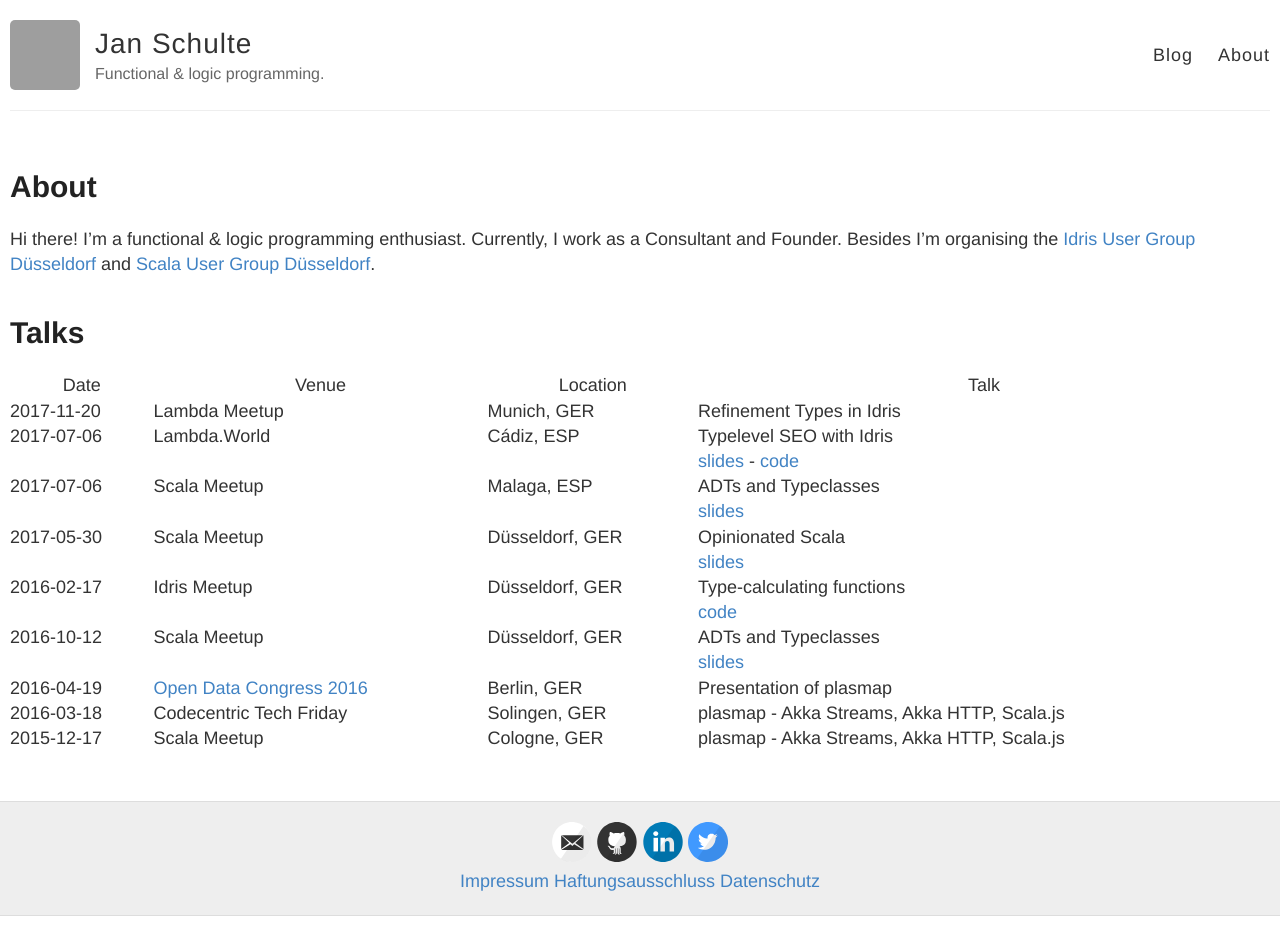
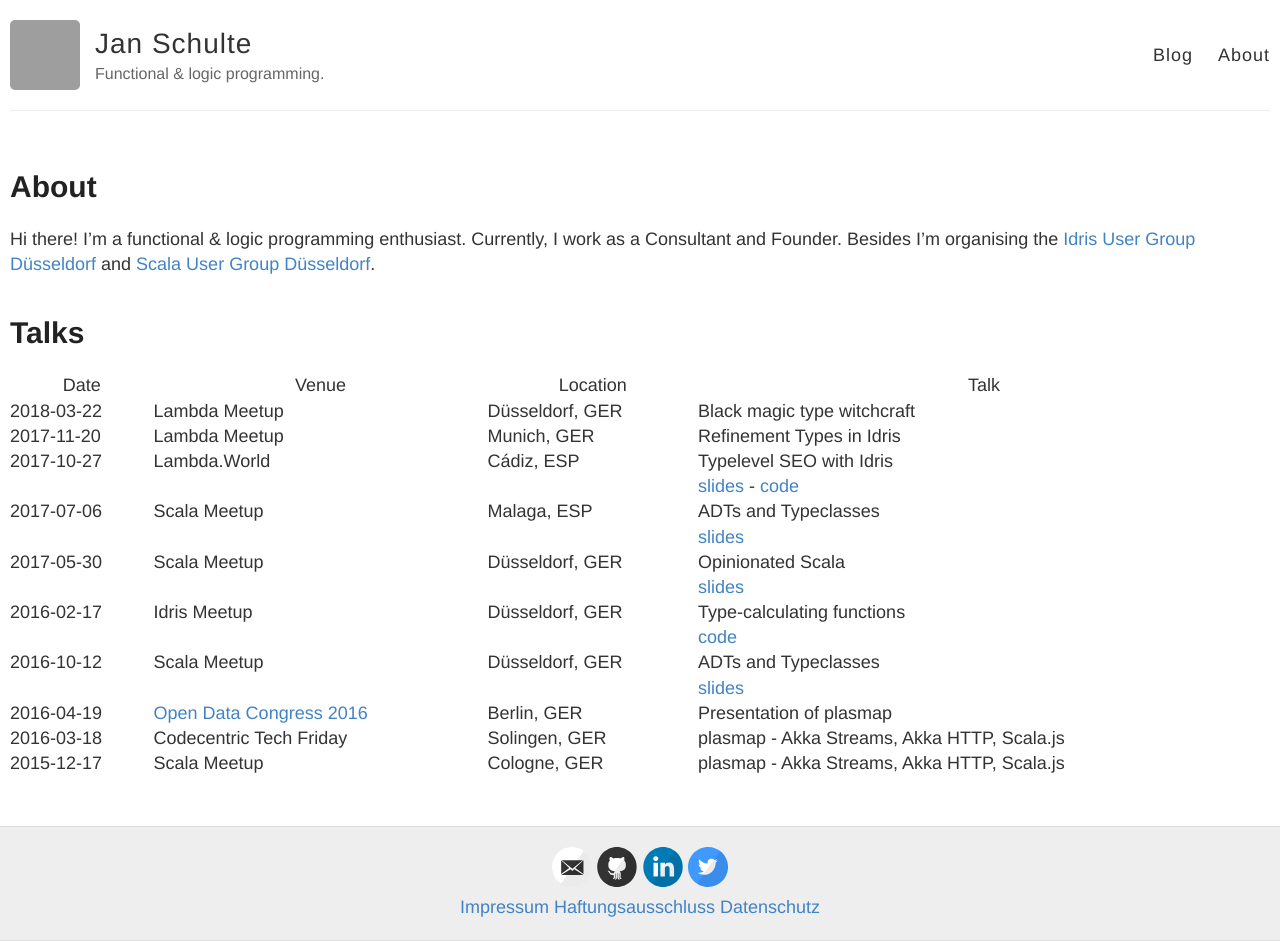
Before and after one commit to janschultecom/janschultecom.github.io, a Jekyll site: the page built from about.md, in a window 1280 px wide. Built offline with Jekyll 4.4.1, drawn with Linux system fonts in a browser that asks for light colours; comment, search, counter and statistics services are not loaded; before the commit the page ends 916 px from its top, so only the background shows below that; grey boxes are pictures that could not be loaded.

Commit message:
Added lambdadus meetup talk

```diff
--- a/about.md
+++ b/about.md
@@ -10,8 +10,9 @@ Hi there! I'm a functional & logic programming enthusiast. Currently, I work as
 
 | Date       | Venue | Location | Talk |
 |------------|-------|----------|------|
+| 2018-03-22 | Lambda Meetup | Düsseldorf, GER | Black magic type witchcraft |
 | 2017-11-20 | Lambda Meetup | Munich, GER | Refinement Types in Idris |
-| 2017-07-06 | Lambda.World | Cádiz, ESP | Typelevel SEO with Idris <br>[slides]( https://slides.com/janschultecom/typelevel-seo/) - [code]( https://github.com/janschultecom/typelevel-seo/) |
+| 2017-10-27 | Lambda.World | Cádiz, ESP | Typelevel SEO with Idris <br>[slides]( https://slides.com/janschultecom/typelevel-seo/) - [code]( https://github.com/janschultecom/typelevel-seo/) |
 | 2017-07-06 | Scala Meetup | Malaga, ESP | ADTs and Typeclasses <br> [slides]( http://janschulte.com/2017-07-06-ADTs-and-Typeclasses/) |
 | 2017-05-30 | Scala Meetup | Düsseldorf, GER | Opinionated Scala <br> [slides]( https://github.com/scaladus/opinionated-scala ) |
 | 2016-02-17 | Idris Meetup | Düsseldorf, GER | Type-calculating functions <br> [code]( https://github.com/janschultecom/idrisdus-2017-02-22 ) |
```
